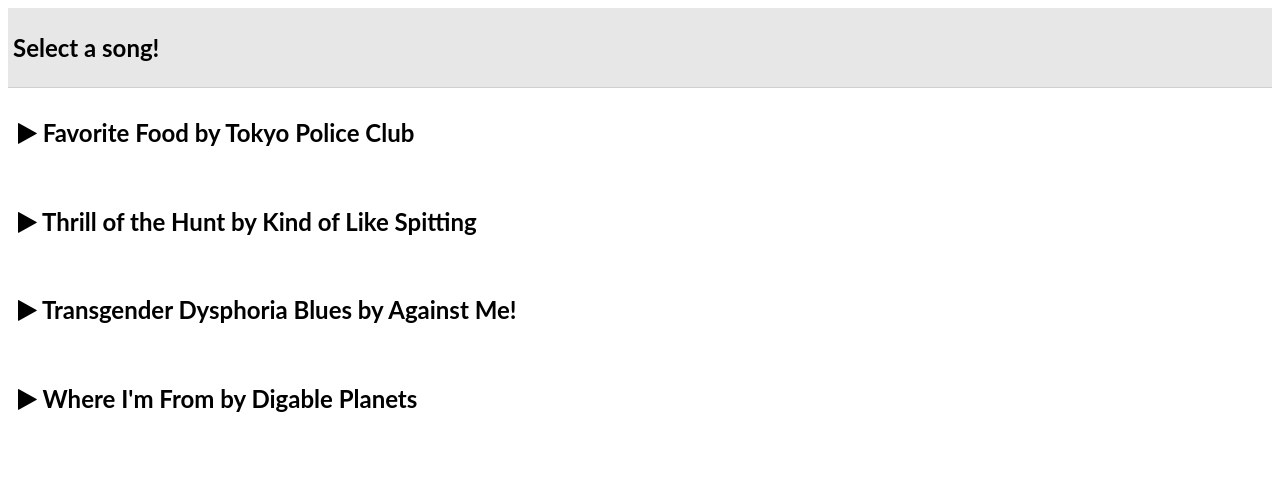
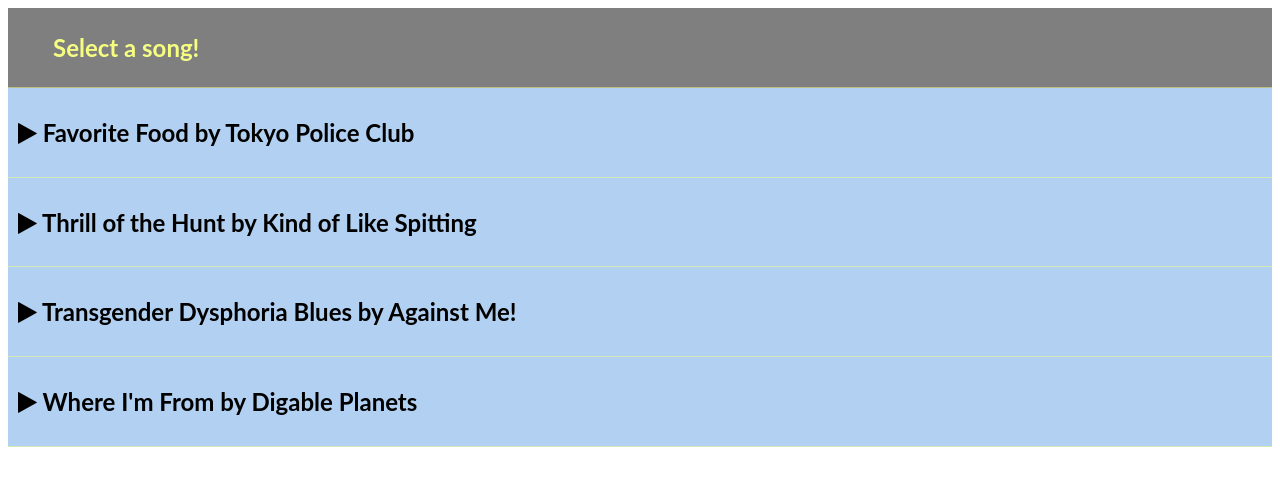
Before and after one commit to figmentbml/listen, a plain HTML site: page index.html in a window 1280 px wide. Drawn offline with Linux system fonts and the light colour scheme.

Commit message:
played with CSS

```diff
--- a/app.css
+++ b/app.css
@@ -8,10 +8,26 @@ body {
 
 .ui.segment {
   padding: 10px;
+  background-color: rgba(255,255,255, 0.62);
+  border-bottom: 1px rgba(247, 255, 129, 0.5) solid;
+
 }
 
 header {
-  background-color: rgba(207, 207, 207, 0.5);
+  background-color: rgba(0, 0, 0, 0.5);
   padding: 5px;
-  border-bottom: 1px rgba(207, 207, 207, 1) solid;
+  border-bottom: 1px rgba(247, 255, 129, 0.5) solid;
 }
+
+h2 {
+  display: inline-block;
+}
+
+.tracks {
+  background-color: rgba(53, 131, 219, 1);
+}
+
+h2#select {
+  color: rgba(247, 255, 129, 1);
+  margin-left: 40px;
+}
```
Also changed, not shown: 12 other files.
